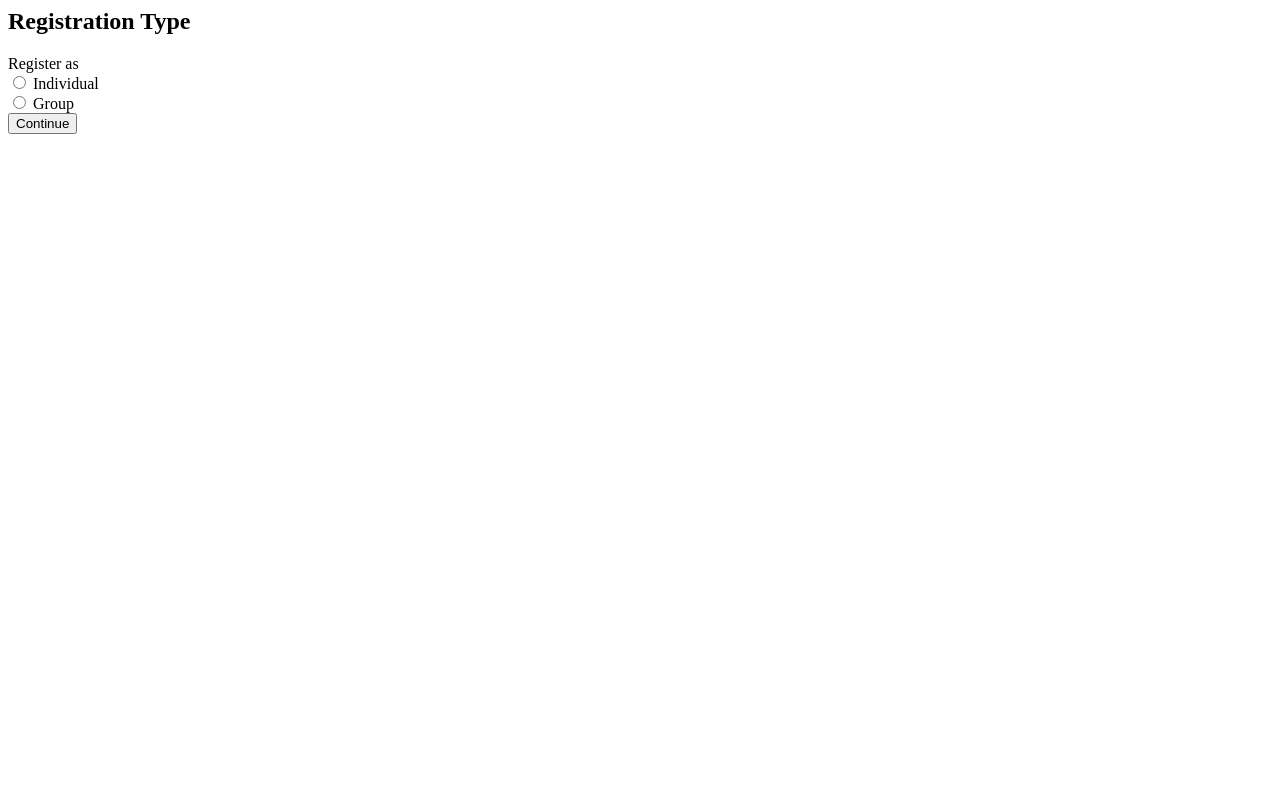
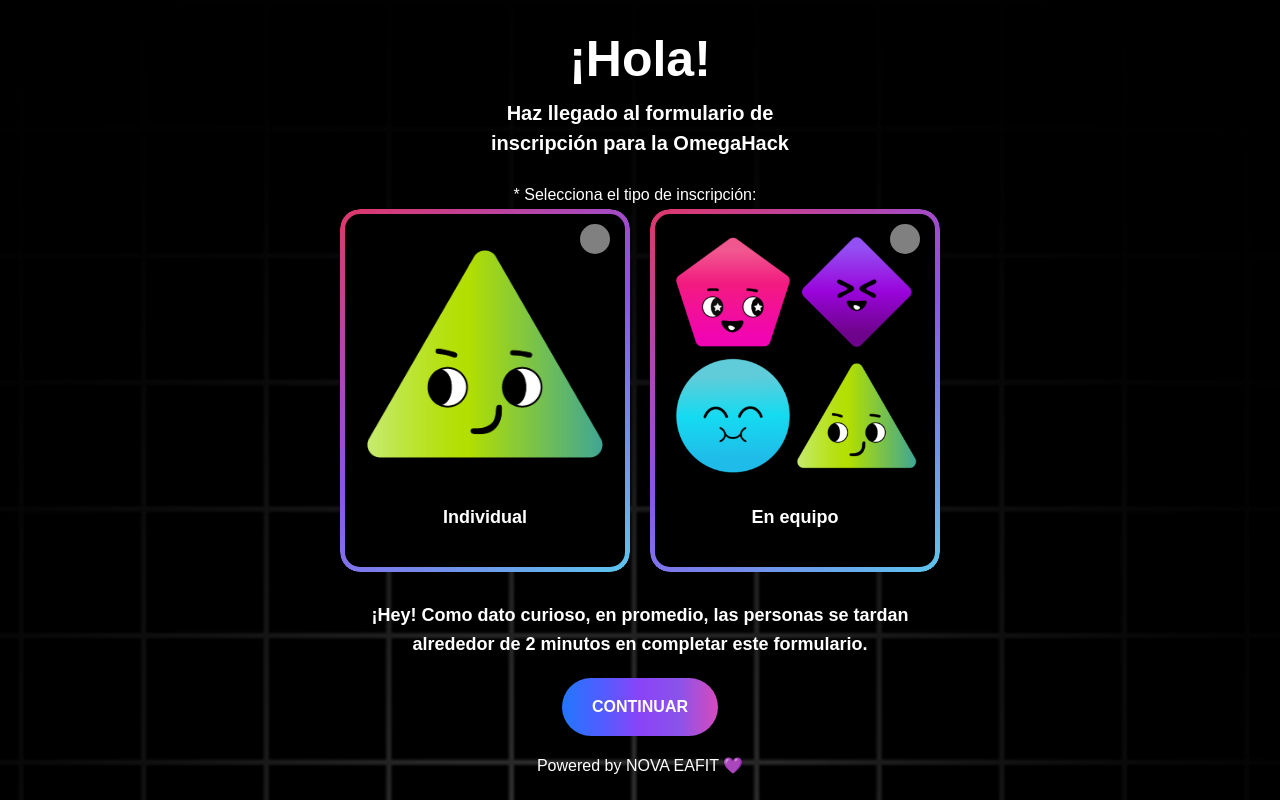
Before and after one commit to gruponovaeafit/formulario-participantes-omegahack, a Flask app: page /register in a window 1280 px wide. Run offline with Flask 3, Linux system fonts and the light colour scheme.

Commit message:
2 screen full

```diff
--- a/app/templates/register.html
+++ b/app/templates/register.html
@@ -1,18 +1,73 @@
-
-{% block content %}
-    <h2>Registration Type</h2>
+<!DOCTYPE html>
+<html lang="es">
+  <head>
+    <meta charset="UTF-8" />
+    <meta
+      name="viewport"
+      content="width=device-width, initial-scale=1.0, viewport-fit=cover"
+    />
+    <meta
+      name="description"
+      content="Formulario de inscripción para la OmegaHack"
+    />
+    <meta name="keywords" content="OmegaHack, NOVA, EAFIT, hackathon" />
+    <meta name="author" content="NOVA EAFIT" />
+    <link
+      rel="icon"
+      href="{{ url_for('static', filename='images/icono.png') }}"
+    />
+    <title>Formulario de Inscripción - OmegaHack</title>
+    <link
+      rel="stylesheet"
+      href="{{ url_for('static', filename='css/register.css') }}"
+    />
+  </head>
+  <body>
+    <div class="container">
+      <h1>¡Hola!</h1>
+      <p class="special-paragraph">Haz llegado al formulario de</p>
+      <p class="special-paragraph">inscripción para la OmegaHack</p>
+      <br />
       <form action="" method="post">
         {{ form.hidden_tag() }}
-        <div>
-            {{ form.registration_type.label }}
+        <label for="inscription-type"
+          >* Selecciona el tipo de inscripción:</label
+        >
+        <br />
+        <div class="options">
           {% for subfield in form.registration_type %}
           <div>
-                    {{ subfield }} {{ subfield.label }}
+            {{ subfield() }}
+            <!-- Renderiza el campo del formulario -->
+            <label for="{{ subfield.id }}">
+              <span class="status-circle"></span>
+              <!-- Verifica el texto de la etiqueta y cambia el texto si es necesario -->
+              {% if subfield.label.text == 'Group' %}
+              <img
+                src="{{ url_for('static', filename='images/Roles.png') }}"
+                alt="Equipo"
+              />
+              <p>En equipo</p>
+              <!-- Cambia 'Group' por 'En equipo' -->
+              {% else %}
+              <img
+                src="{{ url_for('static', filename='images/Negocio.png') }}"
+                alt="Individual"
+              />
+              <p>{{ subfield.label.text }}</p>
+              <!-- Mantiene la etiqueta original para otros casos -->
+              {% endif %}
+            </label>
           </div>
           {% endfor %}
         </div>
-        <div>
-            {{ form.submit() }}
+        <p class="interesting-fact">
+          ¡Hey! Como dato curioso, en promedio, las personas se tardan alrededor
+          de 2 minutos en completar este formulario.
+        </p>
+        <button type="submit" class="submit-button">Continuar</button>
+      </form>
+      <footer>Powered by NOVA EAFIT 💜</footer>
     </div>
-    </form>
-{% endblock %}
+  </body>
+</html>
```
Lines whose indentation alone changed are shown as unchanged.
